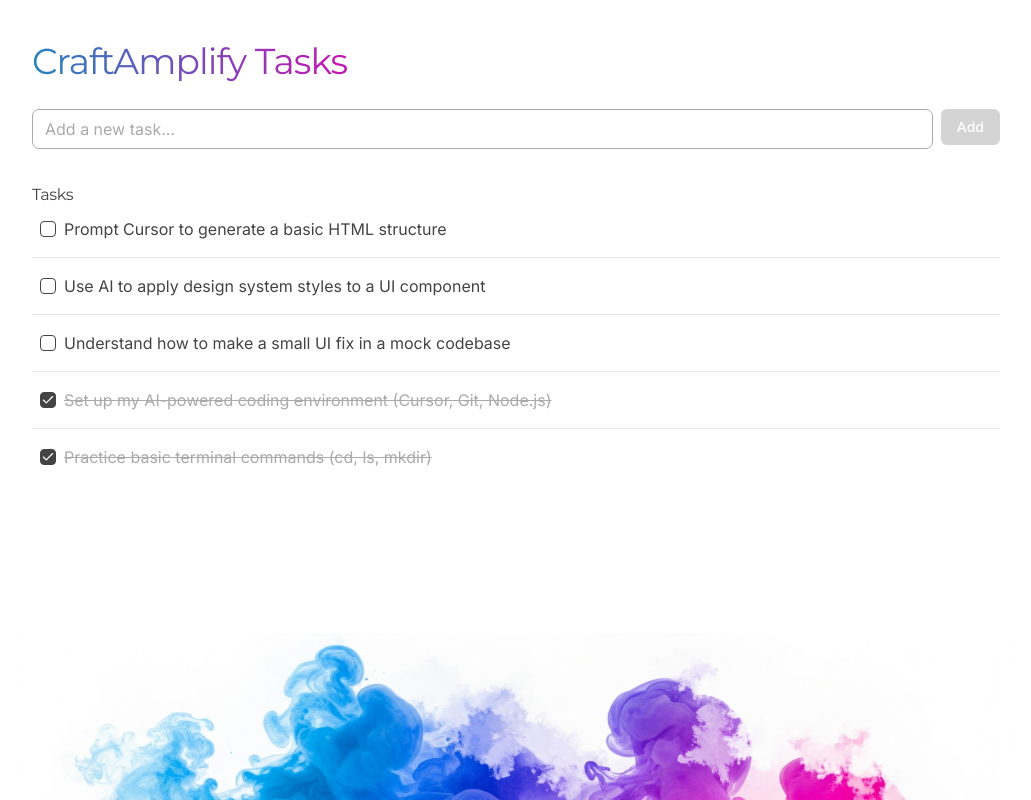
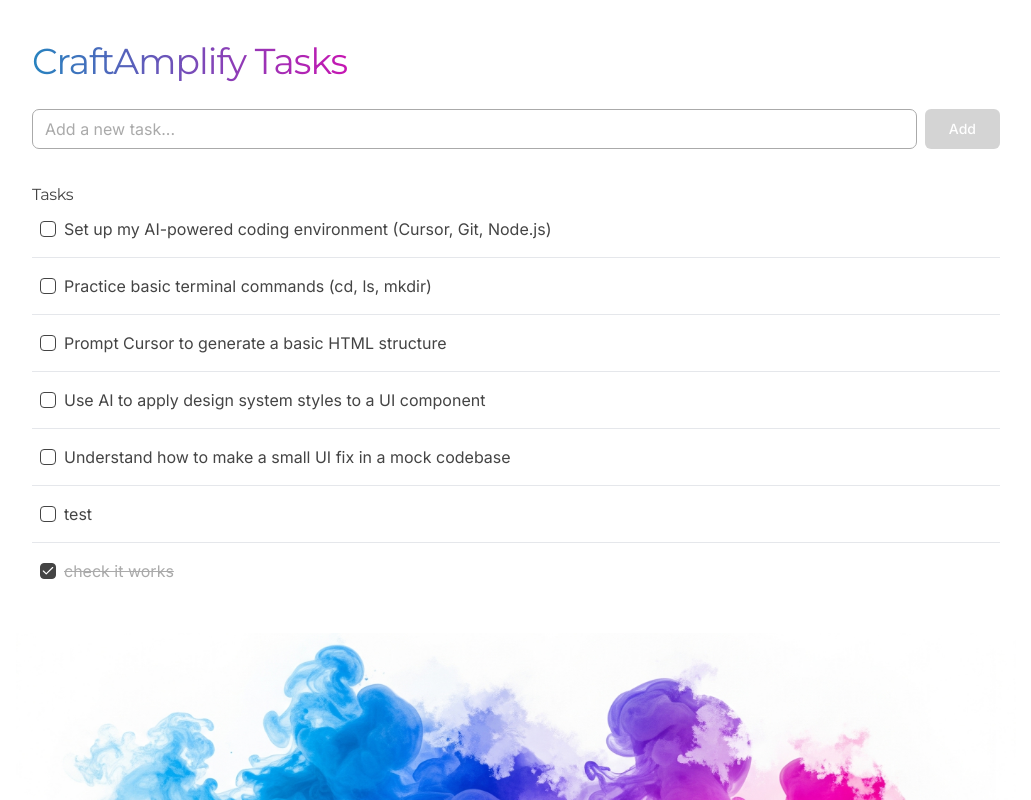
Before and after one commit to CraftAmplify/craftamplify-task-app, a React (Vite) app: page / in a window 1280 px wide. Shown: the whole page, without its empty margins (124-1155 px from the left). Built offline with nearby package versions, Linux system fonts and the light colour scheme; data requests are answered from the project's data file.

Commit message:
style: increase add button size to lg

```diff
--- a/db.json
+++ b/db.json
@@ -3,12 +3,12 @@
     {
       "id": "1",
       "text": "Set up my AI-powered coding environment (Cursor, Git, Node.js)",
-      "completed": true
+      "completed": false
     },
     {
       "id": "2",
       "text": "Practice basic terminal commands (cd, ls, mkdir)",
-      "completed": true
+      "completed": false
     },
     {
       "id": "3",
@@ -24,6 +24,16 @@
       "id": "5",
       "text": "Understand how to make a small UI fix in a mock codebase",
       "completed": false
+    },
+    {
+      "text": "check it works",
+      "completed": true,
+      "id": "8eBbb0x"
+    },
+    {
+      "text": "test",
+      "completed": false,
+      "id": "g0UyNGi"
     }
   ]
 }
--- a/src/components/AddTaskForm.tsx
+++ b/src/components/AddTaskForm.tsx
@@ -42,7 +42,7 @@ export function AddTaskForm({ onAddTask }: AddTaskFormProps) {
         type="submit"
         disabled={!taskText.trim()}
         variant="craft"
-        size="default"
+        size="lg"
       >
         Add
       </Button>
```
Also changed, not shown: 1 other file (tests, documents, lock files or other folders).
